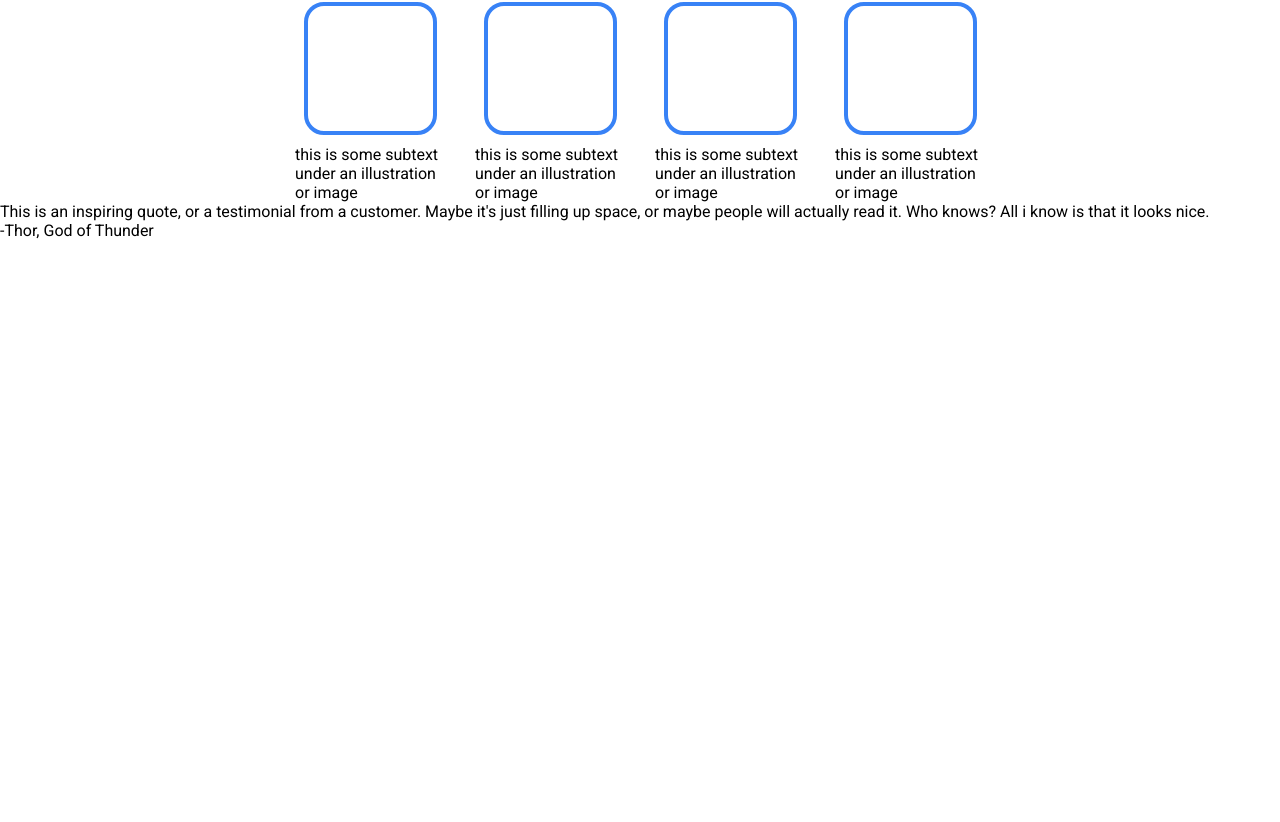
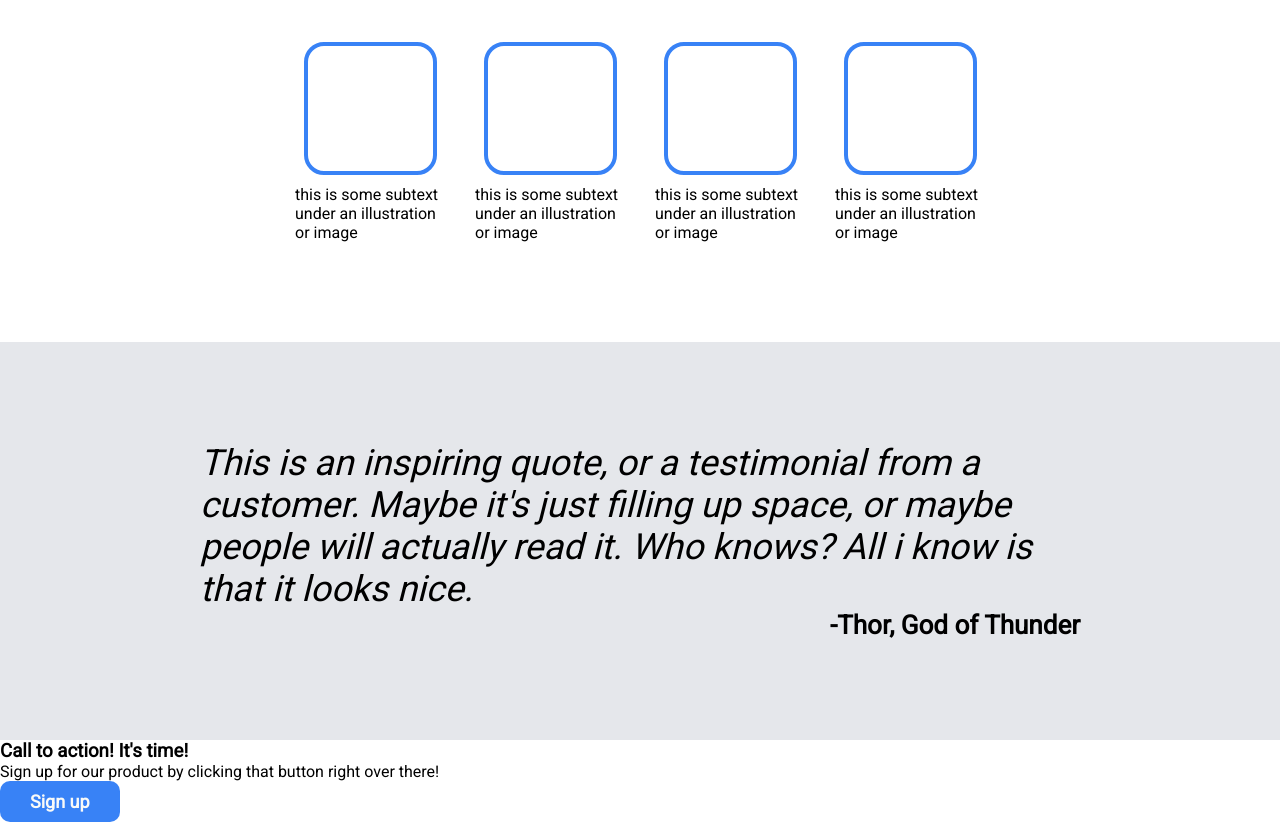
Before and after one commit to dawidduraj/odin-landing-page, a plain HTML site: page index.html in a window 1280 px wide. Shown: the part 568-1390 px from the top of the page. Before the commit the page ends 808 px from the top, so only its background shows below. Drawn offline with Linux system fonts and the light colour scheme.

Commit message:
Finish Quote section, initiate modal section

```diff
--- a/index.html
+++ b/index.html
@@ -50,5 +50,16 @@
         <p class="text">This is an inspiring quote, or a testimonial from a customer. Maybe it's just filling up space, or maybe people will actually read it. Who knows? All i know is that it looks nice.</p>
         <p class="author">-Thor, God of Thunder</p>
     </section>
+        <section class="modal">
+            <div>
+                <h3>Call to action! It's time!</h3>
+                <p>Sign up for our product by clicking that button right over there!</p>
+            </div>
+            <button>
+            <a href="https://www.theodinproject.com/">
+                Sign up
+            </a>
+            </button>
+        </section>
 </body>
 </html>
--- a/style.css
+++ b/style.css
@@ -48,7 +48,7 @@ a{
     color: #e5e7eb;
     margin-bottom: 15px;
 }
-.hero button {
+button {
     background-color: #3882f6;
     color: #f9faf8;
     font-size: 18px;
@@ -68,6 +68,7 @@ a{
     display: flex;
     flex-direction: column;
     align-items: center;
+    margin-bottom: 100px;
 }
 
 .items{
@@ -79,7 +80,7 @@ a{
     color: #1F2937;
     font-size: 36px;
     font-weight: 900px;
-    margin: 30px;
+    margin: 50px;
 }
 .item{
     display: flex;
@@ -97,3 +98,20 @@ a{
     border-radius: 20px;
     margin-bottom: 10px;
 }
+
+.quote{
+    background-color: #e5e7eb;
+    padding: 100px 200px;
+    display: flex;
+    flex-direction: column;
+}
+.text{
+    font-size: 36px;
+    font-weight: 100;
+    font-style: italic;
+}
+.author{
+    align-self: flex-end;
+    font-weight: 900;
+    font-size: 26px;
+}
```
